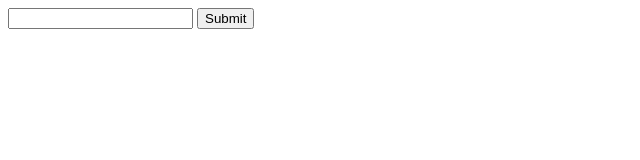
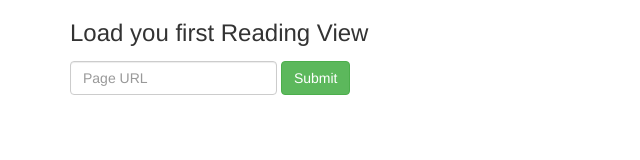
Before and after one commit to Artie18/reading_view_api, a website: page public/demo/index.html in a window 1280 px wide. Shown: the whole page, without its empty margins (0-640 px from the left). Drawn offline with nearby package versions, Linux system fonts and the light colour scheme.

Commit message:
Added twitter bootstrap

```diff
--- a/public/demo/index.html
+++ b/public/demo/index.html
@@ -2,12 +2,19 @@
   <head>
     <title>Test Page</title>
     <script type="text/javascript" src="http://code.jquery.com/jquery-2.1.4.min.js"></script>
+    <link rel="stylesheet" href="https://maxcdn.bootstrapcdn.com/bootstrap/3.3.5/css/bootstrap.min.css">
+    <script src="https://maxcdn.bootstrapcdn.com/bootstrap/3.3.5/js/bootstrap.min.js"></script>
   </head>
   <body>
-    <form id="convert-demo-form">
-      <input name="convert[url]" type="url" />
-      <input id="submit-url-button" type="submit" />
-    </form>
+    <div class="container">
+      <h3 class="form-group ">Load you first Reading View</h3>
+      <div class="form-inline">
+        <form id="convert-demo-form" class="form-group ">
+          <input name="convert[url]" class="form-control" placeholder="Page URL"  type="url" />
+          <input id="submit-url-button"  class="btn btn-success" type="submit" />
+        </form>
+      </div>
+    </div>
     <div id="reading-view"></div>
     <script type="text/javascript">
       $('#submit-url-button').click(function (e) {
```
